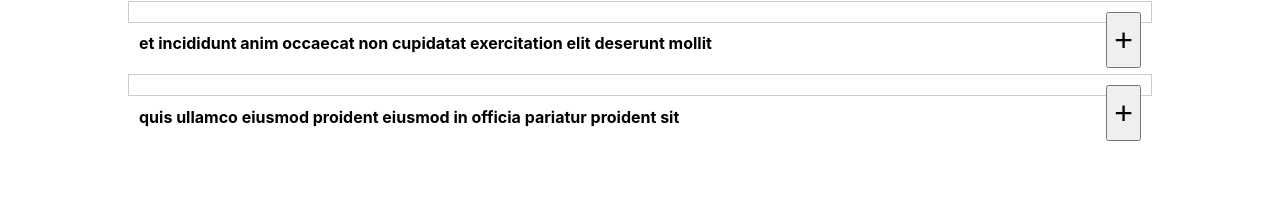
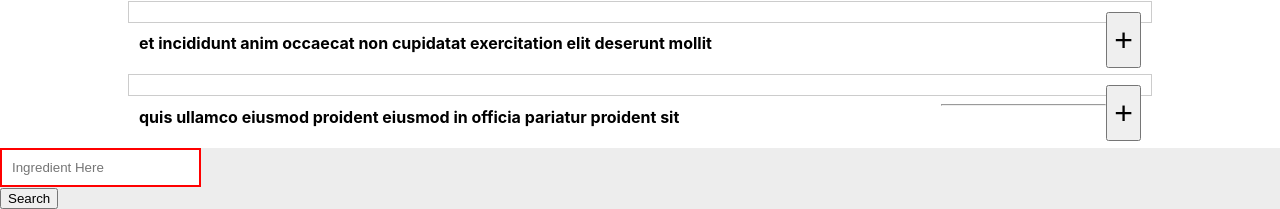
Before and after one commit to rameshpaudel/react-tutorial, a React (Create React App) app: page / in a window 1280 px wide. Shown: the part 1778-1987 px from the top of the page. Before the commit the page ends 1926 px from the top, so only its background shows below. Built offline with nearby package versions, Linux system fonts and the light colour scheme.

Commit message:
Added new api search

```diff
--- a/src/App.js
+++ b/src/App.js
@@ -5,6 +5,7 @@ import FAQList from "./components/FAQList";
 import Input from "./components/Input";
 import MyForm from "./components/MyForm";
 import Test from './components/Test'
+import ApiSearch from "./components/APISearch";
 
 // import Card from "./components/Card.js";
 // import Paragraph from "./components/Paragraph";
@@ -43,6 +44,9 @@ class App extends Component {
                 <Input />
                 <hr />
                 <FAQList />
+                <hr/>
+                <ApiSearch/>
+
 
             </div>
         );
--- /dev/null
+++ b/src/components/APISearch.jsx
@@ -0,0 +1,56 @@
+import React, { Component } from "react";
+import Card from "./Card";
+
+class ApiSearch extends Component {
+    constructor(props) {
+        super(props);
+        this.state = {
+            title: "",
+            items: []
+        };
+    }
+
+    onChangeInput(event) {
+        const value = event.target.value;
+        this.setState({
+            title: value
+        });
+    }
+    handleSearch() {
+        fetch(`http://recipepuppy.com/api/?i=${this.state.title}`, {
+            contentType: "application/json",
+            dataType: "jsonp",
+            responseType: "application/json"
+        })
+            .then(response => response.json())
+            .then(data => {
+                console.log("RESPONSE FROM SERVER", data);
+                if (data.results.length > 0) {
+                    this.setState({
+                        items: data.results
+                    });
+                }
+            })
+            .catch(error =>
+                console.log("Error while performing requests", error)
+            );
+    }
+    render() {
+        return (
+            <div className="dark">
+                <input
+                    type="text"
+                    placeholder="Ingredient Here"
+                    onChange={this.onChangeInput.bind(this)}
+                />
+                <button onClick={this.handleSearch.bind(this)}>Search</button>
+
+                {this.state.items.map((value,index)=>{
+                    return (<Card key={index} image={value.thumbnail} title={value.title} description={value.ingredients}/>)
+                })}
+            </div>
+        );
+    }
+}
+
+export default ApiSearch;
--- a/src/components/Card.js
+++ b/src/components/Card.js
@@ -5,7 +5,7 @@ class Card extends Component {
         return (
             <div>
                 <img
-                    src="http://lorempixel.com/200/200/technology/Test/"
+                    src={this.props.image || "http://lorempixel.com/200/200/technology/Test/"}
                     alt=""
                 />
                 <h1>{this.props.title || `This is a card`}</h1>
```
